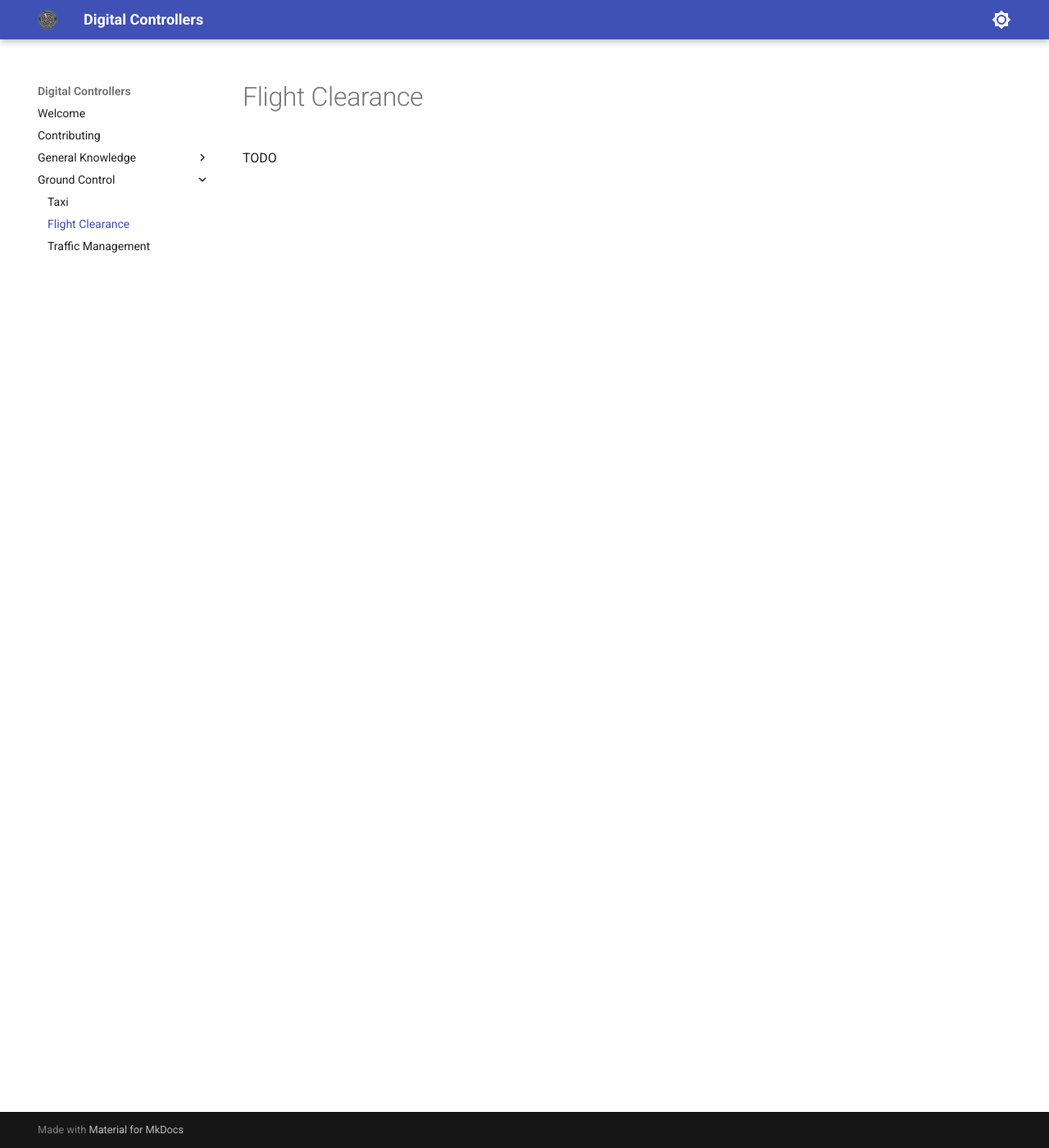
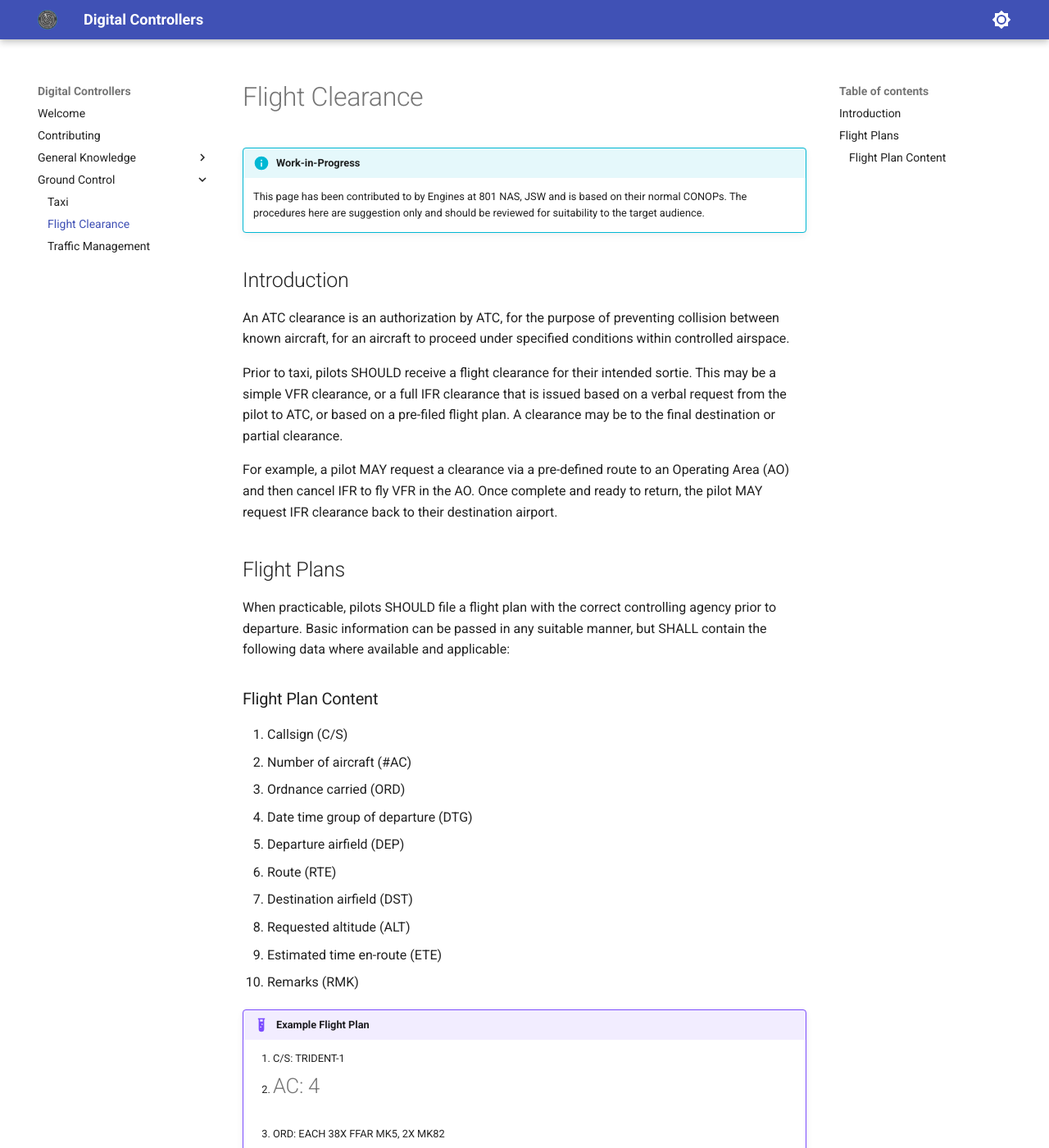
Before and after one commit to Digital-Controllers/website, an MkDocs documentation site: the page built from docs/ground/flight_clearance.md, in a window 1280 px wide and 1400 px high. Shown: the whole window at 82% size. Built offline with MkDocs 1.6.1 and Material for MkDocs 9.7.7, drawn with Linux system fonts in a browser that asks for light colours; some of the changed text lies outside the part shown.

Commit message:
Adding draft words to flight clearance section.

```diff
--- a/docs/ground/flight_clearance.md
+++ b/docs/ground/flight_clearance.md
@@ -1 +1,47 @@
-TODO
+# Flight Clearance
+
+
+!!! info "Work-in-Progress"
+	This page has been contributed to by Engines at 801 NAS, JSW and is based on their normal CONOPs.
+    The procedures here are suggestion only and should be reviewed for suitability to the target audience.
+
+## Introduction
+
+An ATC clearance is an authorization by ATC, for the purpose of preventing collision between known aircraft, for an aircraft to proceed under specified conditions within controlled airspace.
+
+Prior to taxi, pilots SHOULD receive a flight clearance for their intended sortie.
+This may be a simple VFR clearance, or a full IFR clearance that is issued based on a verbal request from the pilot to ATC, or based on a pre-filed flight plan.
+A clearance may be to the final destination or partial clearance.
+
+For example, a pilot MAY request a clearance via a pre-defined route to an Operating Area (AO) and then cancel IFR to fly VFR in the AO.
+Once complete and ready to return, the pilot MAY request IFR clearance back to their destination airport.
+
+## Flight Plans
+
+When practicable, pilots SHOULD file a flight plan with the correct controlling agency prior to departure.
+Basic information can be passed in any suitable manner, but SHALL contain the following data where available and applicable:
+
+### Flight Plan Content
+
+1.  Callsign (C/S)
+2.  Number of aircraft (#AC)
+3.  Ordnance carried (ORD)
+4.  Date time group of departure (DTG)
+5.  Departure airfield (DEP)
+6.  Route (RTE)
+7.  Destination airfield (DST)
+8.  Requested altitude (ALT)
+9.  Estimated time en-route (ETE)
+10. Remarks (RMK)
+
+!!! example "Example Flight Plan"
+    1.  C/S:  TRIDENT-1
+    2.  #AC:  4
+    3.  ORD:  EACH 38X FFAR MK5, 2X MK82
+    4.  DTG:  202305061900Z
+    5.  DEP:  UGTB
+    6.  RTE:  MUKHRANI DANGR (B143) KTS (TEXACO ENROUTE) QUEBEC (KESSEL_RUN LL) X-RAY DANGR
+    7.  DST:  UGTB
+    8.  ALT:  FL220
+    9.  ETE:  +01+10
+    10. RMK:  DESCEND LOW-LEVEL AT KTS AFTER AAR, NAVEX SAMEGRELO MOA, RTB
```
